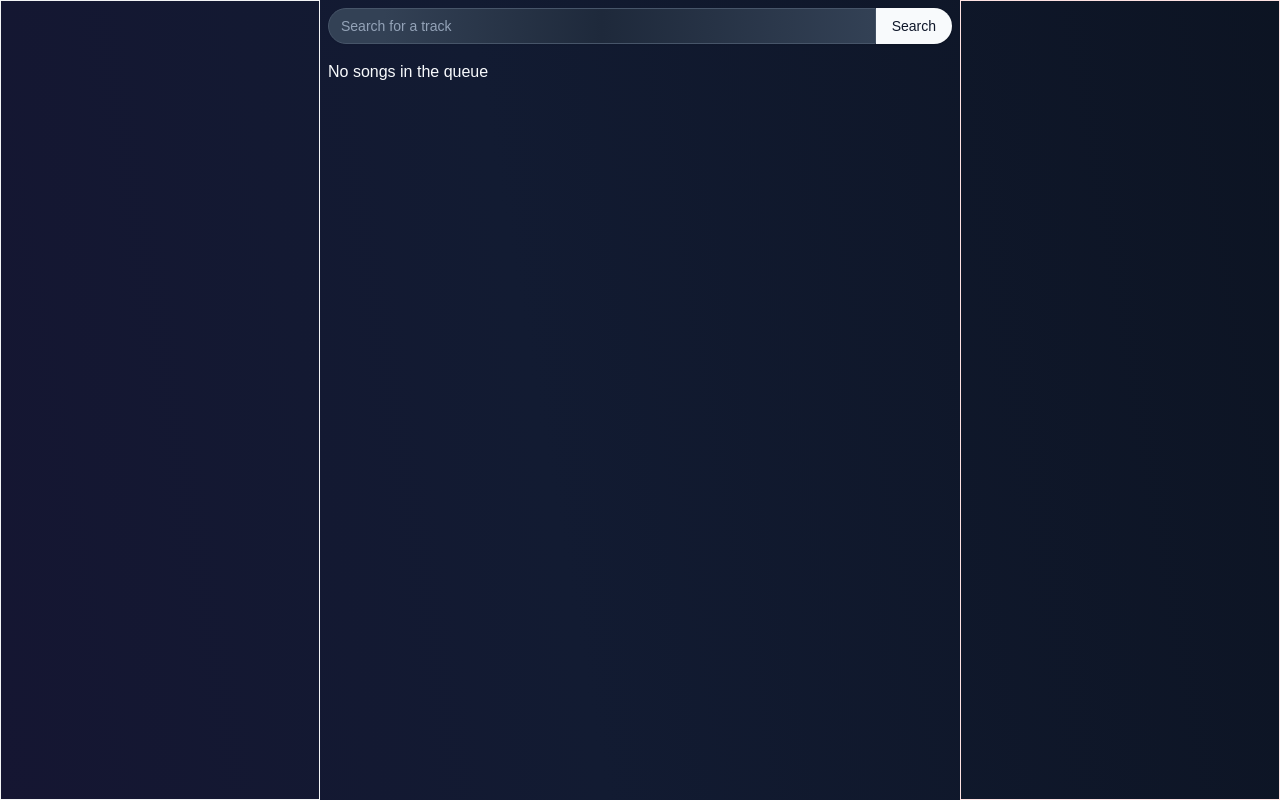
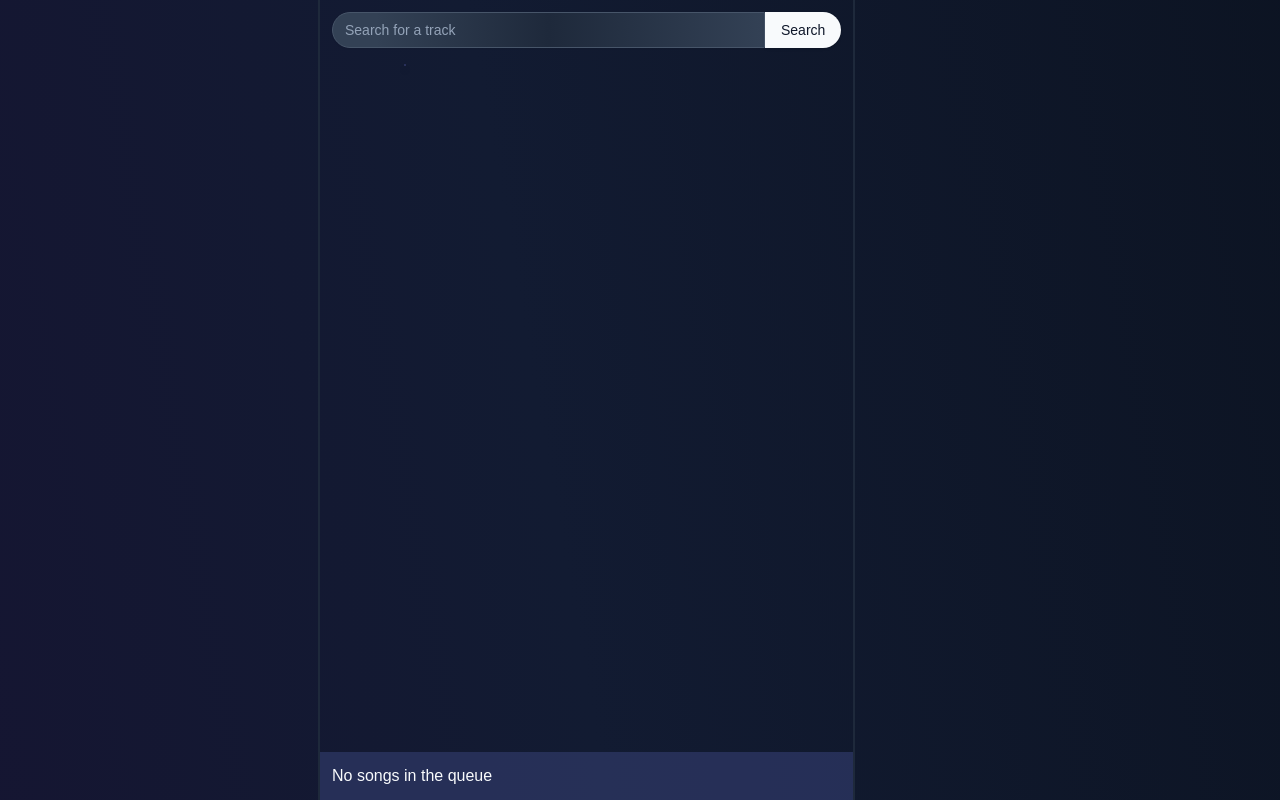
Before and after one commit to 164adityakumar/Juke-Box, a Next.js app in the folder client/frontend/: page /room/1 in a window 1280 px wide. Built offline with nearby package versions, Linux system fonts and the light colour scheme; a web font is replaced by a local one.

Commit message:
cd disk added

```diff
--- a/client/frontend/package.json
+++ b/client/frontend/package.json
@@ -32,6 +32,7 @@
     "react": "18.2.0",
     "react-audio-player": "^0.17.0",
     "react-dom": "18.2.0",
+    "react-h5-audio-player": "^3.9.1",
     "react-icons": "^5.1.0",
     "react-spotify-web-playback-sdk": "^3.0.2",
     "recoil": "^0.7.7",
--- /dev/null
+++ b/client/frontend/src/components/player/atom.ts
@@ -0,0 +1,6 @@
+import { atom } from "recoil";
+
+export const CurrentSongState = atom({
+    key: 'currentSong',
+    default: {},
+});
--- a/client/frontend/src/components/player/audio_player.tsx
+++ b/client/frontend/src/components/player/audio_player.tsx
@@ -1,16 +1,18 @@
 import React, { useState } from 'react';
-import ReactAudioPlayer from 'react-audio-player';
 import { useRecoilState } from 'recoil';
 import { FinalQueueState } from '../queue/atom';
+import { CurrentSongState } from './atom';
+import ReactH5AudioPlayer from 'react-h5-audio-player';
+import 'react-h5-audio-player/lib/styles.css';
+import ReactAudioPlayer from 'react-audio-player';
 var Peer = require('simple-peer')
 
 export function AudioPlayer() {
     const [songs, setSongs] = useRecoilState<any[]>(FinalQueueState);
-    const [currentSong, setCurrentSong] = useState(songs[0]
+    const [currentSong, setCurrentSong] = useRecoilState<any>(CurrentSongState);
 
-    );
-
-
+    if (songs.length > 0)
+        setCurrentSong(songs[0]);
 
     const handleSongEnd = () => {
         if (songs.length === 0) {
@@ -22,24 +24,21 @@ export function AudioPlayer() {
         setSongs(songs.slice(1));
     };
 
-
     return (
-        <div>
+        <div className='bg-[#2b3662ca] p-3'>
                         {songs.length === 0 ? (
-                // Queue is empty, show a message or placeholder
                             <p>No songs in the queue</p>
             ) : (
-                <ReactAudioPlayer
-                    style={{
-                        borderRadius: "0px",
-                        width: "100%",
-                    }}
-                    src={currentSong.downloadUrl || ""}
+                            <ReactAudioPlayer                                src={currentSong?.downloadUrl || ""}
                                 autoPlay
                                 onEnded={handleSongEnd}
+                                preload="auto"
                                 controls
+                                className='w-full
+                                '
+                                controlsList='nodownload nofullscreen noremoteplayback noshare noplaybackrate nozoom noopenwith nocontextmenu noresumedisplay noseeking noremoteplayback'
+                            />
 
-                />
                         )}
         </div>
     );
--- a/client/frontend/src/components/player/player.tsx
+++ b/client/frontend/src/components/player/player.tsx
@@ -1,9 +1,18 @@
 import { AudioPlayer } from "./audio_player";
+import { CurrentSongState } from "./atom";
+import { useRecoilState } from "recoil";
 
 export function Player() {
-    return (
-        <div className="p-2">
-            <AudioPlayer/>
-        </div>
-    )
+  const [currentSong, setCurrentSong] = useRecoilState<any>(CurrentSongState);
+
+  // Add a null check before accessing the 'image' property
+  const imageSrc = currentSong?.image?.[2] || "";
+
+  return (
+    <div className=" md:px-14 "><div className="artwork flex flex-col items-center border border-indigo-400 border-opacity-30">
+    <img src={imageSrc} className="cover rounded-full " />
+
+  </div></div>
+
+  );
 }
--- a/client/frontend/src/components/queue/queue.tsx
+++ b/client/frontend/src/components/queue/queue.tsx
@@ -111,11 +111,12 @@ export function Queue() {
         }
     };
     return (
-        <ScrollArea className="flex flex-col h-[90vh]">
+        <div className="flex flex-col h-[90vh] overflow-y-auto overflow-x-hidden">
+
             {FinalQueue.map((song: any, index: number) => (
                 <div
                     key={randomBytes(4).toString("hex")}
-                    className="flex flex-row relative px-2 py-1.5 text-sm outline-none transition-transform hover:bg-accent hover:text-accent-foreground border border-slate-800 cursor-pointer w-full"
+                    className="flex flex-row relative px-2 py-1.5 text-sm outline-none transition-transform hover:bg-accent hover:text-accent-foreground border bg-slate-950 border-slate-800 cursor-pointer w-full"
                     style={{ animationDelay: `${index * 0.2}s` }}
                 >
                     <img src={song.image[1]} alt={song.name} className="rounded-sm w-10 content-stretch aspect-square h-10" />
@@ -133,6 +134,6 @@ export function Queue() {
 
                 </div>
             ))}
-        </ScrollArea>
+        </div>
     );
 }
--- a/client/frontend/src/components/search/search.tsx
+++ b/client/frontend/src/components/search/search.tsx
@@ -8,6 +8,7 @@ import { wsManager } from '@/utils/ws';
 
 import { ScrollArea } from "../ui/scroll-area";
 import { data ,newQueuesong} from './atom';
+import { Player } from '../player/player';
 
 
 export function Search (){
@@ -110,31 +111,50 @@ useEffect(() => {
     };
 
     return (
-        <div className="p-2 ">
-
+        <div className="p-3 relative z-30">
+            <div className="relative"></div>
                 <form onSubmit={searchBtnHandler.search}>
-                <div className="flex flex-row">
-                    <Input type='search' placeholder='Search for a track' name='input' className=" rounded-tl-3xl rounded-bl-3xl bg-gradient-to-r from-slate-700 from-10%  via-slate-800 via-50%  to-slate-700 to-100%  border border-slate-600"  />
-                    <Button type='submit' onClick={toggleSearch} className=" search rounded-none rounded-tr-3xl rounded-br-3xl">Search</Button>
+                    <div className="flex flex-row relative ">
+                        <Input
+                            type="search"
+                            placeholder="Search for a track"
+                            name="input"
+                            className="rounded-tl-3xl rounded-bl-3xl bg-gradient-to-r from-slate-700 from-10%  via-slate-800 via-50%  to-slate-700 to-100%  border border-slate-600"
+                        />
+                        <Button
+                            type="submit"
+                            onClick={toggleSearch}
+                            className="search rounded-none rounded-tr-3xl rounded-br-3xl"
+                        >
+                            Search
+                        </Button>
                     </div>
                 </form>
 
                 {showSearch && (
-                <ScrollArea className="results flex flex-col h-[60vh] overflow-y-scroll relative  w-full z-50 overflow-hidden rounded-md border bg-popover  shadow-lg data-[state=open]:animate-in data-[state=closed]:animate-out data-[state=closed]:fade-out-0 data-[state=open]:fade-in-0 data-[state=closed]:zoom-out-95 data-[state=open]:zoom-in-95 data-[side=bottom]:slide-in-from-top-2 data-[side=left]:slide-in-from-right-2 data-[side=right]:slide-in-from-left-2 data-[side=top]:slide-in-from-bottom-2 bg-slate-900 transition-colors " >
+                    <div className="results flex flex-col absolute h-[60vh] overflow-y-scroll w-full z-50 overflow-hidden rounded-md border bg-popover  shadow-lg  bg-slate-900 transition-colors ">
                         {searchResults.map((track: any) => (
-                        <div key={track.id} onClick={() =>{ handleSongClick(track)}} className="flex flex-row relative px-2 py-1.5 text-sm outline-none transition-transform hover:bg-accent hover:text-accent-foreground border border-slate-800 cursor-pointer">
-                            <img src={track.image[1]} alt={track.name} className=" rounded-sm w-12" />
+                            <div
+                                key={track.id}
+                                onClick={() => {
+                                    handleSongClick(track);
+                                }}
+                                className="flex flex-row relative px-2 py-1.5 text-sm outline-none transition-transform hover:bg-accent hover:text-accent-foreground border border-slate-800 cursor-pointer"
+                            >
+                                <img src={track.image[1]} alt={track.name} className="rounded-sm w-12" />
                                 <div className="px-2 flex flex-col justify-between ">
                                     <p className="songname">{track.name}</p>
-                                <p className="artist"> {track.artist} · {formatTime(track.duration)} · {formatCount(track.plays)}</p>
+                                    <p className="artist">
+                                        {track.artist} · {formatTime(track.duration)} · {formatCount(track.plays)}
+                                    </p>
                                 </div>
-                            {/* {JSON.stringify(Data)} */}
-                            {/* {track.image} */}
                             </div>
                         ))}
-                </ScrollArea>
+                    </div>
                 )}
-
+            <div className="relative z-0">
+                <Player />
+            </div>
         </div>
     );
 
--- a/client/frontend/src/pages/room/[roomId].tsx
+++ b/client/frontend/src/pages/room/[roomId].tsx
@@ -1,22 +1,23 @@
 import { Queue } from "@/components/queue/queue";
 import { Search } from "@/components/search/search";
-import { useEffect } from 'react';
-import { useRouter } from 'next/router';
+import { useEffect } from "react";
+import { useRouter } from "next/router";
 import { Player } from "@/components/player/player";
+import { AudioPlayer } from "@/components/player/audio_player";
 
 export default function Room() {
-
-
   return (
     <div className="gradient-background h-[100vh] grid grid-cols-12">
-      <div className="col-start-1 col-span-3 border-gray-100 border h-[100vh]">
+      <div className="col-start-1 col-span-3  h-[100vh] border-r-2">
         <Queue />
       </div>
-      <div className="col-start-4 col-end-10 flex flex-col">
-        <Search />
-        <Player />
+      <div className="col-start-4 col-end-9 flex flex-col justify-between h-[100vh]">
+        <div className="relative z-50">
+          <Search />
+        </div>
+        <AudioPlayer />
       </div>
-      <div className="col-start-10 col-span-3 border border-red-100"></div>
+      <div className="col-start-9 col-span-4 border-l-2"></div>
     </div>
   );
 }
--- a/client/frontend/src/styles/globals.css
+++ b/client/frontend/src/styles/globals.css
@@ -135,3 +135,94 @@
   text-overflow: ellipsis;
   overflow: hidden;
 }
+
+.artwork {
+  display: inline-block;
+  position: relative;
+  overflow: hidden;
+  border-radius: 50%;
+  justify-items: center;
+  box-shadow: 0 .3em .7em rgba(0,0,0,.25);
+  /* border: 2px solid rgba(255, 255, 255, 0.449); */
+  margin: 1em;
+  /* width: 70%; */
+  /* height: 70%; */
+  -webkit-backface-visibility: hidden;
+  -moz-backface-visibility: hidden;
+  -webkit-transform: translate3d(0, 0, 0);
+  -moz-transform: translate3d(0, 0, 0);
+}
+
+.artwork:before {
+  content: '';
+  position: absolute;
+  display: flex;
+  flex-direction: column;
+
+  width: 100%;
+  height: 100%;
+  z-index: 2;
+  background: url(https://res.cloudinary.com/amogl/image/upload/v1489850644/Codepen/Disks/shine.png) center no-repeat;
+  background-size: cover;
+  mix-blend-mode: overlay;
+  border-radius: 50%;
+}
+
+.artwork:after {
+  content: '';
+  padding:1em;
+  background: rgb(213, 200, 255);
+  z-index: 10;
+  position: absolute;
+  top: 50%;
+  left: 50%;
+  transform: translate(-50%, -50%);
+  border-radius: 50%;
+  border: 8px solid rgba(0, 0, 0, 0.449);
+  box-shadow: inset 0 .2em .2em rgba(0,0,0,.25);
+}
+
+.artwork .cover {
+  display: block;
+  width: 100%;
+  height: auto;
+  animation: spin 5s infinite linear;
+  border-radius: 50%;
+}
+
+@keyframes spin {
+  to {
+    transform: rotate(360deg);
+  }
+}
+
+
+
+::-webkit-scrollbar-track
+{
+	-webkit-box-shadow: inset 0 0 6px rgba(0,0,0,0.3);
+	border-radius: 10px;
+	background-color: #425c7caf;
+}
+
+::-webkit-scrollbar
+{
+	width: 8px;
+	background-color: #070a179f;
+  border-radius: 10px;
+}
+
+::-webkit-scrollbar-thumb
+{
+	border-radius: 10px;
+	-webkit-box-shadow: inset 0 0 6px rgba(0,0,0,.3);
+	background-color: #88b4ffbd;
+}
+
+audio::-webkit-media-controls-panel
+{
+  /* background-color: #869eff; */
+  color: #ffffff00;
+  background: #16286e89;
+  border-radius: 0px;
+}
```
Also changed, not shown: 1 other file (tests, documents, lock files or other folders). Lines whose indentation alone changed are shown as unchanged.
